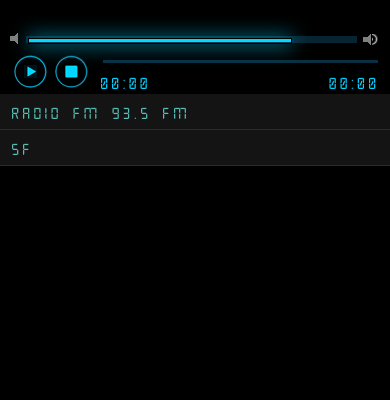
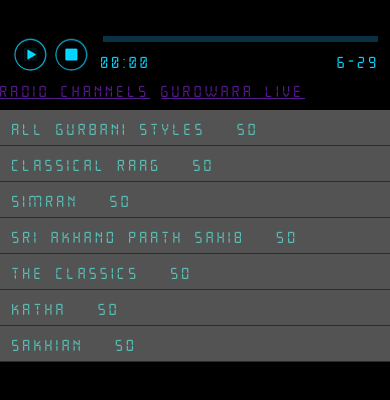
Before and after one commit to seetpalsingh/BaaniRadio, a plain HTML site: page index.html in a window 390 px wide. Shown: the top 400 px of the page. Drawn offline with Linux system fonts and the light colour scheme.

Commit message:
sikhnet radio list added and filters

```diff
--- a/css/player.css
+++ b/css/player.css
@@ -133,20 +133,23 @@ div.jp-interface ul.jp-controls li {
 	display:inline;
 	float: left;
 }
-div.jp-interface ul.jp-controls a {
+div.jp-interface ul.jp-controls button {
 	display:block;
 	overflow:hidden;
 	text-indent:-9999px;
 	height: 34px;
 	margin: 0 1px 0 0;
 	padding: 0;
+	border: none;
 }
 
 
 /* @group single player controls */
 
-div.jp-type-single  .jp-controls li a{
+div.jp-type-single  .jp-controls li button{
 	width: 39px;
+	outline: none;
+	cursor: pointer;
 }
 
 div.jp-type-single  .jp-play {
@@ -334,11 +337,10 @@ div.jp-seeking-bg {
 .jp-progress {
 	background: url("jplayer.pink.flag.jpg") 0px -240px repeat-x;
 	/* width: 197px; */
-	height: 3px;
-	padding: 0 2px 2px 2px;
+	padding: 0 2px 2px 0;
 	margin-bottom: 4px;
 	overflow:hidden;
-	margin-top: 17px;
+	/* margin-top: 11px; */
 }
 
 div.jp-video .jp-progress {
@@ -351,8 +353,7 @@ div.jp-video .jp-progress {
 
 .jp-seek-bar {
 	background: url("jplayer.pink.flag.jpg") 0px -267px repeat-x;
-	width:0px;
-	height: 100%;
+	width: 100%!important;
 	overflow:hidden;
 	cursor:pointer;
 }
@@ -360,8 +361,9 @@ div.jp-video .jp-progress {
 .jp-play-bar {
 	background: url("jplayer.pink.flag.jpg") 0px -280px repeat-x;
 	width:0px;
-	height: 100%;
+	height: 4px;
 	overflow:hidden;
+	box-shadow: 0 0 19px #06D3FE;  border: 1px #000 solid;
 }
 
 
@@ -428,7 +430,6 @@ div.jp-interface ul.jp-controls a.jp-volume-max:hover {
 	background: url("jplayer.pink.flag.jpg") 0px -300px repeat-x;
 	/* position: absolute; */
 	/* width: 197px; */
-	height: 4px;
 	padding: 2px 2px 1px 2px;
 	clear: both;
 	margin-bottom: 8px;
@@ -463,7 +464,7 @@ div.jp-video .jp-volume-bar {
 
 .jp-volume-bar-value {
 	background: url("jplayer.pink.flag.jpg") 0px -320px repeat-x;
-	height: 4px;
+	height: 2px;
 	box-shadow: 0 0 19px #06d3fe;
 	border: 1px #000 solid;
 }
@@ -667,3 +668,13 @@ div.jp-jplayer {
 	font-weight:bold;
 }
 /* @end */
+
+
+.star:before{
+    content: 'sd';
+    padding-left: 20px;
+    height: 20px;
+}
+.star.fav{
+
+}
--- a/css/style.css
+++ b/css/style.css
@@ -1,7 +1,7 @@
 
 @font-face {
     font-family: 'open24displayst';
-    src: url('../fonts/open24displayst.woff') format('woff');
+    src: url('../fonts/open24displayst.woff') format('woff'); url('../fonts/open24displayst.ttf') format('ttf');
     font-weight: normal;
     font-style: normal;
 }
@@ -20,17 +20,18 @@ body{
 .channelList div {
     border-bottom: 1px #2B2B2B solid;
     padding: 8px 12px;
-    background: #141414;
+    background: #535353;
     cursor: pointer;
 }
 
 .player {
-    height: 94px;
+    height: 80px;
 }
 .channelList {
     position: absolute;
-    top: 94px;
+    top: 110px;
     left:0;
     right: 0;
     bottom: 0;
+    overflow: auto;
 }
--- a/index.html
+++ b/index.html
@@ -23,16 +23,10 @@
             <div id="jp_container_1" class="jp-audio">
                 <div class="jp-type-single">
                     <div class="jp-gui jp-interface">
-                        <div class="jp-volume-bar">
-                            <div class="jp-volume-bar-value"></div>
-                        </div>
                         <ul class="jp-controls">
-                            <li><a href="javascript:;" class="jp-play" tabindex="1">play</a></li>
-                            <li><a href="javascript:;" class="jp-pause" tabindex="1">pause</a></li>
-                            <li><a href="javascript:;" class="jp-stop" tabindex="1">stop</a></li>
-                            <li><a href="javascript:;" class="jp-mute" tabindex="1" title="mute">mute</a></li>
-                            <li><a href="javascript:;" class="jp-unmute" tabindex="1" title="unmute">unmute</a></li>
-                            <li><a href="javascript:;" class="jp-volume-max" tabindex="1" title="max volume">max volume</a></li>
+                            <li><button class="jp-play" tabindex="1"></button></li>
+                            <li><button class="jp-pause" tabindex="1"></button></li>
+                            <li><button class="jp-stop" tabindex="1"></button></li>
                         </ul>
                         <div class="jp-progress">
                             <div class="jp-seek-bar">
@@ -41,23 +35,22 @@
                             </div>
                         </div>
                         <div class="jp-current-time"></div>
-                        <div class="jp-duration"></div>
-                        <ul class="jp-toggles">
-                            <li><a href="javascript:;" class="jp-repeat" tabindex="1" title="repeat">repeat</a></li>
-                            <li><a href="javascript:;" class="jp-repeat-off" tabindex="1" title="repeat off">repeat off</a></li>
-                        </ul>
-                    </div>
-                    <div class="jp-no-solution">
-                        <span>Update Required</span>
-                        To play the media you will need to either update your browser to a recent version or update your <a href="http://get.adobe.com/flashplayer/" target="_blank">Flash plugin</a>.
+                        <div class="jp-duration">{{getDatetime()}}</div>
                     </div>
                 </div>
             </div>
         </div>
         <!--    jplayer ends    -->
 
+        <div id="filters">
+            <a href="" ng-click="type='rec'; reverse = !reverse">Radio Channels</a>
+            <a href="" ng-click="type='live'; reverse = !reverse">Gurdwara Live</a>
+        </div>
         <div class="channelList">
-            <div ng-repeat="chnl in channels" ng-click="playThis($index)">{{chnl.name}}</div>
+            <div ng-repeat="chnl in channels | filter:type:live" >
+                <span ng-click="playThis($index)">{{chnl.name}}</span>
+                <span class="star class="{{ chnl.fav ? 'fav' : '' }}""></span>
+            </div>
         </div>
         <!--    player list ends    -->
 
--- a/js/apps.js
+++ b/js/apps.js
@@ -2,9 +2,48 @@ var Oradio       =   angular.module("Oradio", []);
 
 Oradio.controller('channelList', function($scope){
     $scope.channels =   [
-        {name:"radio fm 93.5 FM", path:"http://208.115.222.205:9998/;stream.nsv"},
-        {name:"sf", path:"http://94.23.0.147:8128"}
+//        {name:"radio fm 93.5 FM", path:"http://208.115.222.205:9998/;stream.nsv"},
+        {type:'rec', name:"All Gurbani Styles ", path:"http://radio2.sikhnet.com:8010/autodj"},
+        {type:'rec', name:"Classical Raag", path:"http://radio2.sikhnet.com:8014/autodj"},
+        {type:'rec', name:"Simran ", path:"http://radio2.sikhnet.com:8016/autodj"},
+        {type:'rec', name:"Sri Akhand Paath Sahib ", path:"http://radio2.sikhnet.com:8018/autodj"},
+        {type:'rec', name:"The Classics ", path:"http://radio2.sikhnet.com:8501/autodj"},
+        {type:'rec', name:"Katha ", path:"http://radio2.sikhnet.com:8013/autodj"},
+        {type:'rec', name:"Sakhian ", path:"http://radio2.sikhnet.com:8017/autodj"},
+        {type:'live', name:"Harimandir Sahib", path:"http://radio2.sikhnet.com:8020/live"},
+        {type:'live', name:"Dukh Niwaran Sahib ", path:"http://radio2.sikhnet.com:8022/live"},
+        {type:'live', name:"Takhat Hazur Sahib ", path:"http://radio2.sikhnet.com:8038/live"},
+        {type:'live', name:"Dasmesh Darbar", path:"http://radio2.sikhnet.com:8036/live"},
+        {type:'live', name:"Dukh Nivaran Sahib ", path:"http://radio2.sikhnet.com:8037/live"},
+        {type:'live', name:"Fremont ", path:"http://radio2.sikhnet.com:8026/live"},
+        {type:'live', name:"Dashmesh Culture Center", path:"http://radio2.sikhnet.com:8030/live"},
+        {type:'live', name:"Guru Nanak Sikh Gurdwara", path:"http://radio2.sikhnet.com:8034/live"},
+        {type:'live', name:"Gurdwara San Jose", path:"http://radio2.sikhnet.com:8031/live"},
+        {type:'live', name:"Western Singh Sabha", path:"http://radio2.sikhnet.com:8029/live"},
+        {type:'live', name:"Sukh Sagar", path:"http://radio2.sikhnet.com:8023/live"},
+        {type:'live', name:"Hacienda De Guru Ram Das", path:"http://radio2.sikhnet.com:8024/live"},
+        {type:'live', name:"Singh Sabha Washington", path:"http://radio2.sikhnet.com:8032/live"},
+        {type:'live', name:"Singh Sabha Surrey", path:"http://radio2.sikhnet.com:8033/live"},
+        {type:'live', name:"Gurdwara SW Houston", path:"http://radio2.sikhnet.com:8035/live"},
+        {type:'live', name:"Siri Guru Singh Sabha", path:"http://radio2.sikhnet.com:8040/live"},
+        {type:'live', name:"Sacramento Sikh Society", path:"http://radio2.sikhnet.com:8041/live"},
+        {type:'live', name:"Nanak Naam Jahaj", path:"http://radio2.sikhnet.com:8042/live"},
+        {type:'live', name:"El Sobrante", path:"http://radio2.sikhnet.com:8043/live"},
+        {type:'live', name:"Stockton Sikh Temple", path:"http://radio2.sikhnet.com:8045/live"},
+        {type:'live', name:"Sri Guru Singh Sabha Malton", path:"http://radio2.sikhnet.com:8039/live"},
+        {type:'live', name:"Gurdwara Sahib West Sacramento", path:"http://radio2.sikhnet.com:8019/live"},
+        {type:'live', name:"Gurdwara Sahib Glenwood", path:"http://radio2.sikhnet.com:8047/live"}
     ]
+
+    $scope.type = 'rec';
+
+    $scope.getDatetime = function() {
+        var d = new Date();
+        var curr_hour = d.getHours();
+        var curr_min = d.getMinutes();
+
+        return curr_hour +'-'+ curr_min;
+    };
 
     $scope.playtitle  =   'radio fm 93.5 FM';
 
@@ -25,10 +64,13 @@ function changeMedia(data){
 $("#jquery_jplayer_1").jPlayer({
     ready: function (event) {
         $(this).jPlayer("setMedia", {
-            title: "Bubble",
-            mp3: 'http://208.115.222.205:9998/;stream.nsv'
+            mp3: 'http://94.23.0.147:8128'
         }).jPlayer('play');
     },
+    cssSelector: {
+        duration: ".duration"
+    },
+    volume: 1,
     swfPath: "js",
     supplied: "mp3",
     wmode: "window",
```
Also changed, not shown: fonts/open24displayst.ttf (added).
